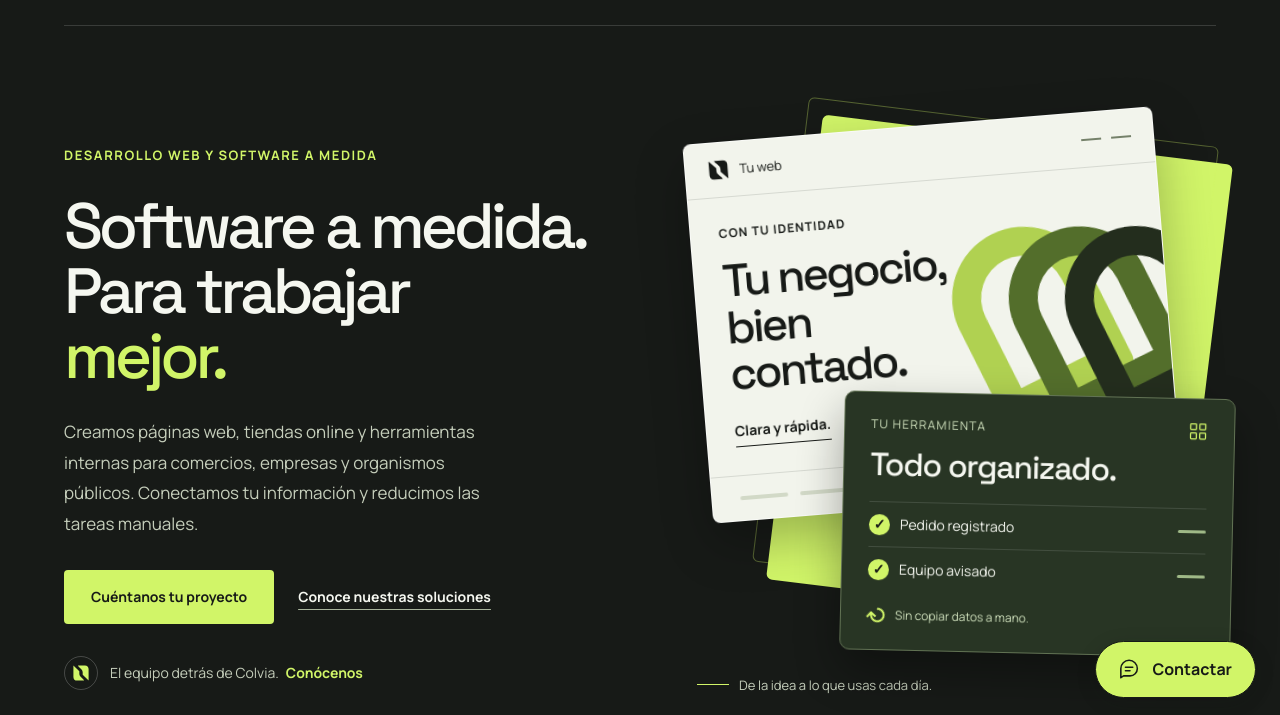
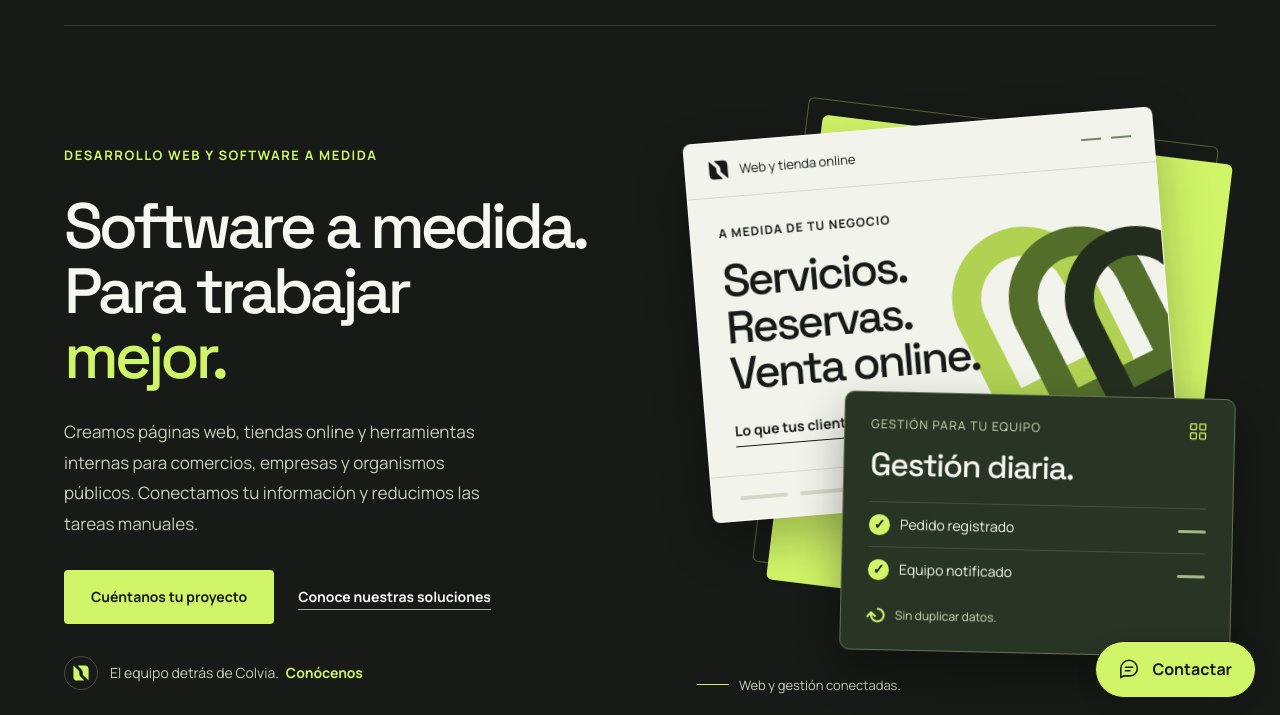
Before and after one commit to villarrubi/colvia, a plain HTML site: page index.html in a window 1280 px wide. Shown: the part 78-793 px from the top of the page. Drawn offline with Linux system fonts and the light colour scheme.

Commit message:
Clarify homepage service messages

```diff
--- a/index.html
+++ b/index.html
@@ -279,20 +279,20 @@
                   <svg viewBox="0 0 64 64">
                     <use href="assets/colvia-mark.svg#colvia-mark" />
                   </svg>
-                  <span>Tu web</span>
+                  <span>Web y tienda online</span>
                   <i></i><i></i>
                 </div>
                 <div class="studio-web-content">
-                  <span class="studio-kicker">CON TU IDENTIDAD</span>
-                  <strong>Tu negocio,<br />bien<br />contado.</strong>
+                  <span class="studio-kicker">A MEDIDA DE TU NEGOCIO</span>
+                  <strong>Servicios.<br />Reservas.<br />Venta online.</strong>
                   <div class="studio-sculpture"><i></i><i></i><i></i></div>
-                  <span class="studio-web-link">Clara y rápida.</span>
+                  <span class="studio-web-link">Lo que tus clientes necesitan.</span>
                 </div>
                 <div class="studio-browser-footer"><i></i><i></i><i></i></div>
               </div>
               <div class="studio-workspace">
                 <div class="studio-workspace-top">
-                  <span>TU HERRAMIENTA</span
+                  <span>GESTIÓN PARA TU EQUIPO</span
                   ><svg viewBox="0 0 24 24" fill="none">
                     <rect x="3" y="3" width="7" height="7" rx="1" />
                     <rect x="14" y="3" width="7" height="7" rx="1" />
@@ -300,26 +300,25 @@
                     <rect x="14" y="14" width="7" height="7" rx="1" />
                   </svg>
                 </div>
-                <strong>Todo organizado.</strong>
+                <strong>Gestión diaria.</strong>
                 <div class="studio-task">
                   <span class="studio-check">✓</span><span>Pedido registrado</span
                   ><span class="studio-task-line"></span>
                 </div>
                 <div class="studio-task">
-                  <span class="studio-check">✓</span><span>Equipo avisado</span
+                  <span class="studio-check">✓</span><span>Equipo notificado</span
                   ><span class="studio-task-line"></span>
                 </div>
                 <div class="studio-sync">
-                  <span class="studio-sync-icon">↻</span>Sin copiar datos a
-                  mano.
+                  <span class="studio-sync-icon">↻</span>Sin duplicar datos.
                 </div>
               </div>
               <div class="studio-label">
-                <span></span>De la idea a lo que usas cada día.
+                <span></span>Web y gestión conectadas.
               </div>
             </div>
             <figcaption id="studio-caption">
-              Web y software a medida · Ejemplos ilustrativos
+              Ejemplos ilustrativos de web y gestión a medida
             </figcaption>
           </figure>
         </section>
```
